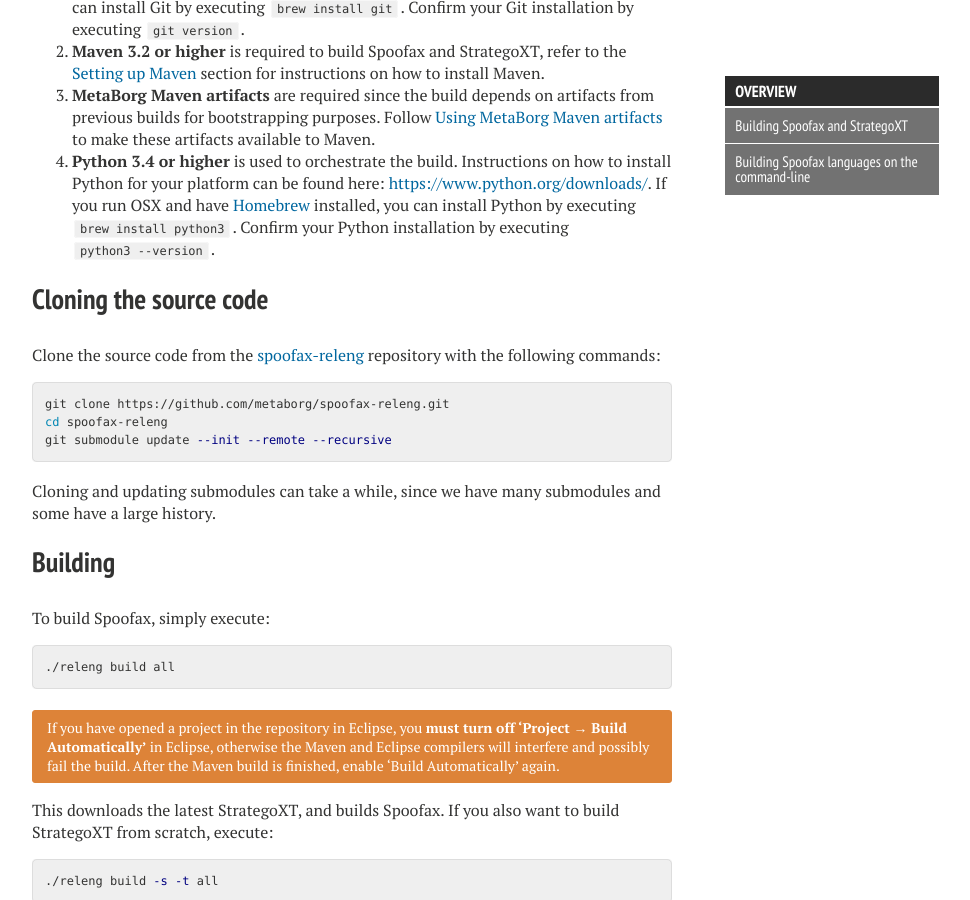
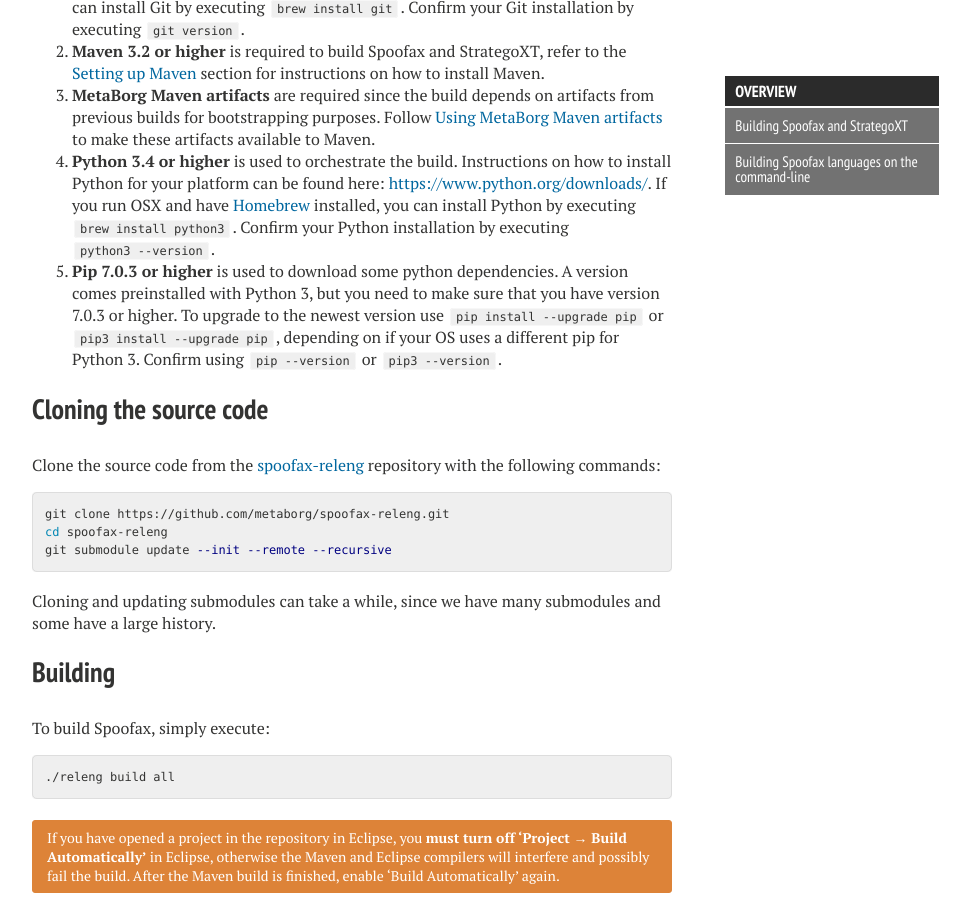
Before and after one commit to MartijnDwars/metaborg.github.io, a Jekyll site: the page built from dev/build/index.md, in a window 1280 px wide and 900 px high, scrolled down 475 px. Shown: the whole window, without its empty margins (288-1258 px from the left). Built offline with Jekyll 4.4.1, drawn with Linux system fonts in a browser that asks for light colours; nearby versions of some CDN libraries.

Commit message:
Update spoofax-and-strategoxt.md
Add note about pip

```diff
--- a/dev/build/spoofax-and-strategoxt.md
+++ b/dev/build/spoofax-and-strategoxt.md
@@ -12,6 +12,7 @@
 2. **Maven 3.2 or higher** is required to build Spoofax and StrategoXT, refer to the [Setting up Maven](/dev/maven/#setting-up-maven) section for instructions on how to install Maven.
 3. **MetaBorg Maven artifacts** are required since the build depends on artifacts from previous builds for bootstrapping purposes. Follow [Using MetaBorg Maven artifacts](/dev/maven/#using-metaborg-maven-artifacts) to make these artifacts available to Maven.
 4. **Python 3.4 or higher** is used to orchestrate the build. Instructions on how to install Python for your platform can be found here: <https://www.python.org/downloads/>. If you run OSX and have [Homebrew](http://brew.sh/) installed, you can install Python by executing `brew install python3`. Confirm your Python installation by executing `python3 --version`.
+5. **Pip 7.0.3 or higher** is used to download some python dependencies. A version comes preinstalled with Python 3, but you need to make sure that you have version 7.0.3 or higher. To upgrade to the newest version use `pip install --upgrade pip` or `pip3 install --upgrade pip`, depending on if your OS uses a different pip for Python 3. Confirm using `pip --version` or `pip3 --version`.
 
 ## Cloning the source code
 
```
